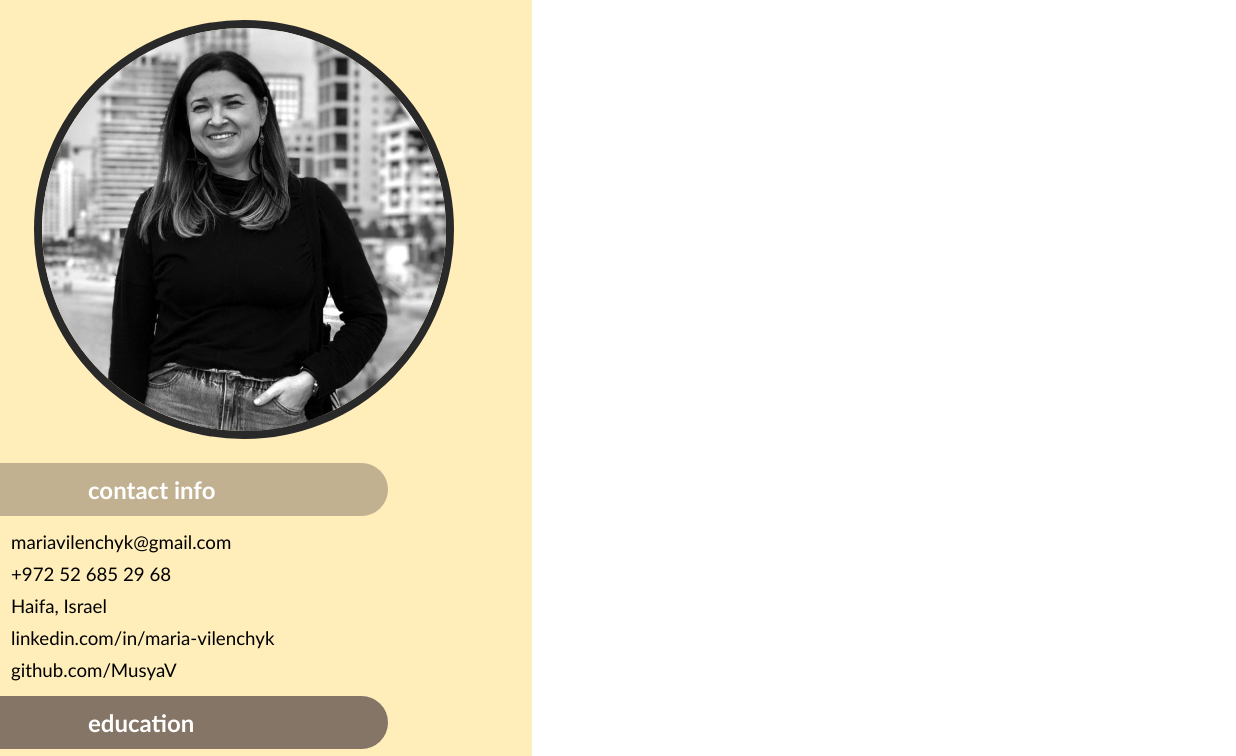
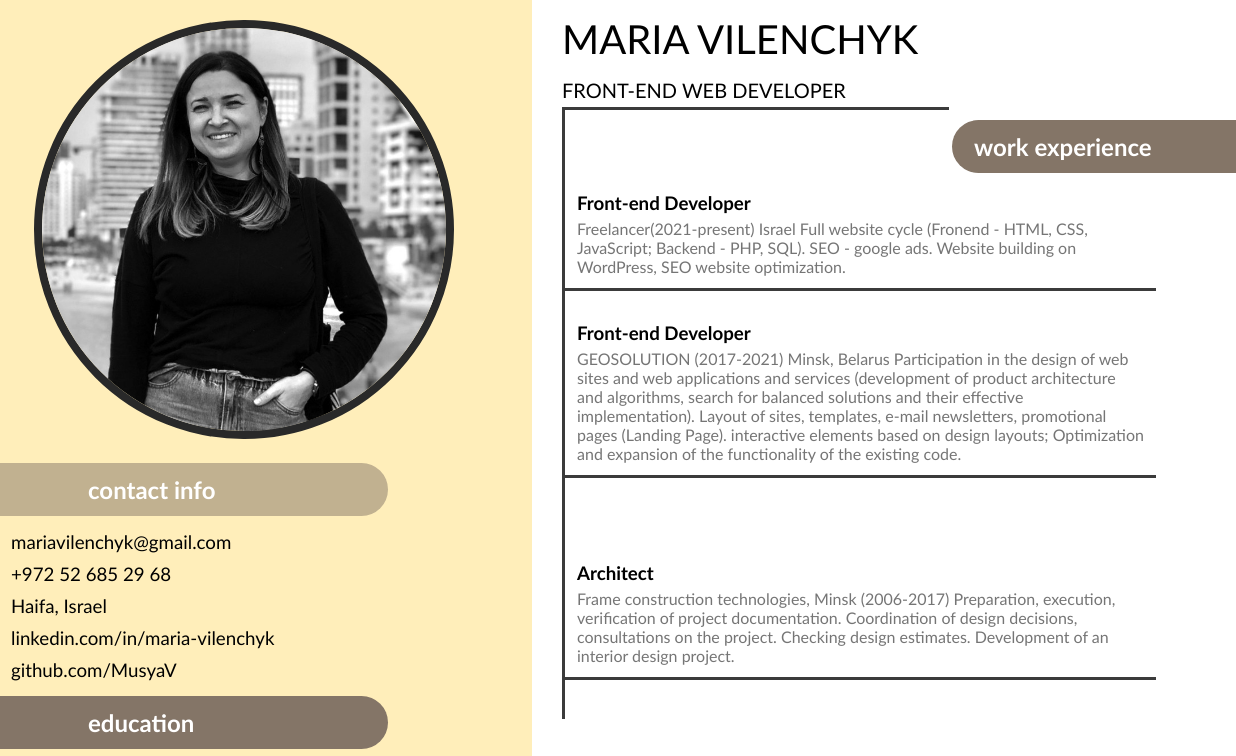
Before and after one commit to MusyaV/rsschool-cv, a plain HTML site: page index.html in a window 1280 px wide. Shown: the top 756 px of the page, 44-1280 px from the left. Drawn offline with Linux system fonts and the light colour scheme.

Commit message:
feat: add work

```diff
--- a/index.html
+++ b/index.html
@@ -149,6 +149,47 @@
         </div>
       </div>
     </section>
-    <section id="secRight"></section>
+    <section id="secRight">
+      <h1 id="big">MARIA VILENCHYK</h1>
+      <h1 id="small">FRONT-END WEB DEVELOPER</h1>
+      <div id="work">
+        <!-- work -->
+        <div class="dark2" id="headerWork">
+          <h2 class="rightH2">work experience</h2>
+        </div>
+        <!-- work1 -->
+        <div id="work1">
+          <h3><b>Front-end Developer</b></h3>
+          <h4 class="gray">
+            Freelancer(2021-present) Israel Full website cycle (Fronend - HTML,
+            CSS, JavaScript; Backend - PHP, SQL). SEO - google ads. Website
+            building on WordPress, SEO website optimization.
+          </h4>
+        </div>
+        <!-- work2 -->
+        <div id="work2">
+          <h3><b>Front-end Developer</b></h3>
+          <h4 class="gray">
+            GEOSOLUTION (2017-2021) Minsk, Belarus Participation in the design
+            of web sites and web applications and services (development of
+            product architecture and algorithms, search for balanced solutions
+            and their effective implementation). Layout of sites, templates,
+            e-mail newsletters, promotional pages (Landing Page). interactive
+            elements based on design layouts; Optimization and expansion of the
+            functionality of the existing code.
+          </h4>
+        </div>
+        <!-- work3 -->
+        <div id="work3">
+          <h3><b>Architect</b></h3>
+          <h4 class="gray">
+            Frame construction technologies, Minsk (2006-2017) Preparation,
+            execution, verification of project documentation. Coordination of
+            design decisions, consultations on the project. Checking design
+            estimates. Development of an interior design project.
+          </h4>
+        </div>
+      </div>
+    </section>
   </body>
 </html>
--- a/style.css
+++ b/style.css
@@ -18,6 +18,7 @@ body {
 }
 #secRight {
   width: 55%;
+  position: relative;
 }
 #headerInfo {
   width: 75%;
@@ -37,6 +38,14 @@ body {
 }
 .dark {
   border-radius: 0px 30px 30px 0px;
+  background-color: #847567;
+}
+.light2 {
+  border-radius: 30px 0px 0px 30px;
+  background-color: #c1b190;
+}
+.dark2 {
+  border-radius: 30px 0px 0px 30px;
   background-color: #847567;
 }
 h2 {
@@ -81,6 +90,24 @@ h4 {
     "Lucida Sans", Arial, sans-serif;
   font-weight: normal;
 }
+h1#big {
+  font-size: 40px;
+  margin: 15px 30px;
+  font-family: "Trebuchet MS", "Lucida Sans Unicode", "Lucida Grande",
+    "Lucida Sans", Arial, sans-serif;
+  font-weight: normal;
+}
+h1#small {
+  font-size: 20px;
+  margin: 15px 30px;
+  font-family: "Trebuchet MS", "Lucida Sans Unicode", "Lucida Grande",
+    "Lucida Sans", Arial, sans-serif;
+  font-weight: normal;
+  border-bottom: 3px solid #3b3b3b;
+  padding-bottom: 5px;
+  width: 55%;
+  margin-bottom: 0px;
+}
 #skills {
   display: grid;
   width: 80%;
@@ -93,3 +120,43 @@ h4 {
   align-items: center;
   gap: 5px;
 }
+#work {
+  width: 85%;
+  margin-left: 30px;
+  height: 608.5px;
+  /* border-bottom: 3px solid #3b3b3b; */
+  border-left: 3px solid #3b3b3b;
+}
+#headerWork {
+  width: 284px;
+  position: absolute;
+  right: 0px;
+  top: 120px;
+}
+.rightH2 {
+  margin-left: 10px;
+}
+#work1 {
+  width: 82%;
+  border-bottom: 3px solid #3b3b3b;
+  position: absolute;
+  top: 180px;
+  padding: 7px;
+}
+#work2 {
+  width: 82%;
+  border-bottom: 3px solid #3b3b3b;
+  position: absolute;
+  top: 310px;
+  padding: 7px;
+}
+#work3 {
+  width: 82%;
+  border-bottom: 3px solid #3b3b3b;
+  position: absolute;
+  top: 550px;
+  padding: 7px;
+}
+.gray{
+   color: #3b3b3bb4;
+}
```
